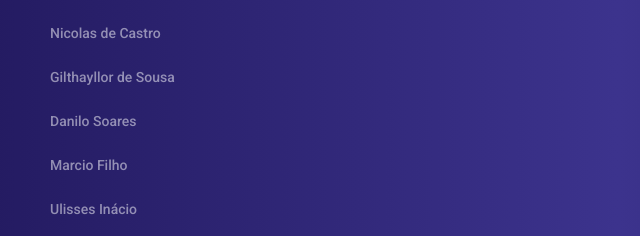
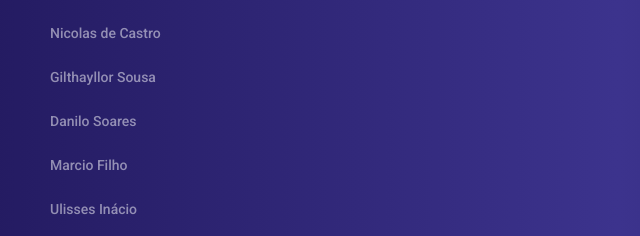
Before and after one commit to xibaloko/chatbot-frontend, a plain HTML site: page index.html in a window 1280 px wide. Shown: the part 3254-3490 px from the top of the page, 35-675 px from the left. Drawn offline with nearby package versions, Linux system fonts and the light colour scheme.

Commit message:
ajuste nomes

```diff
--- a/index.html
+++ b/index.html
@@ -222,7 +222,7 @@
                             <li><a href="#"></a>Iury Torres</a></li>
                             <li><a href="#"></a>Gabriel Melim</a></li>
                             <li><a href="#"></a>Nicolas de Castro</a></li>
-                            <li><a href="#"></a>Gilthayllor de Sousa</a></li>
+                            <li><a href="#"></a>Gilthayllor Sousa</a></li>
                             <li><a href="#"></a>Danilo Soares</a></li>
                             <li><a href="#"></a>Marcio Filho</a></li>
                             <li><a href="#"></a>Ulisses Inácio</a></li>
```
